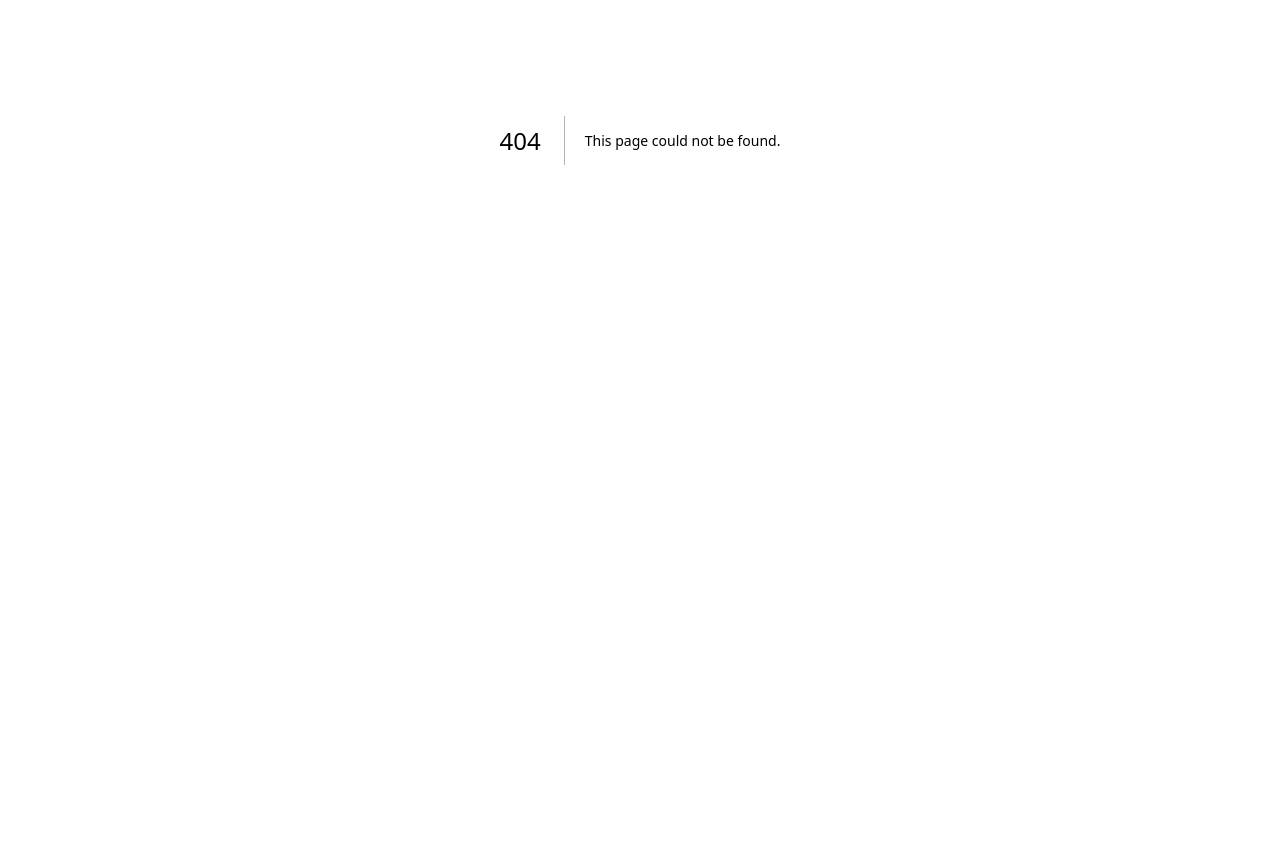
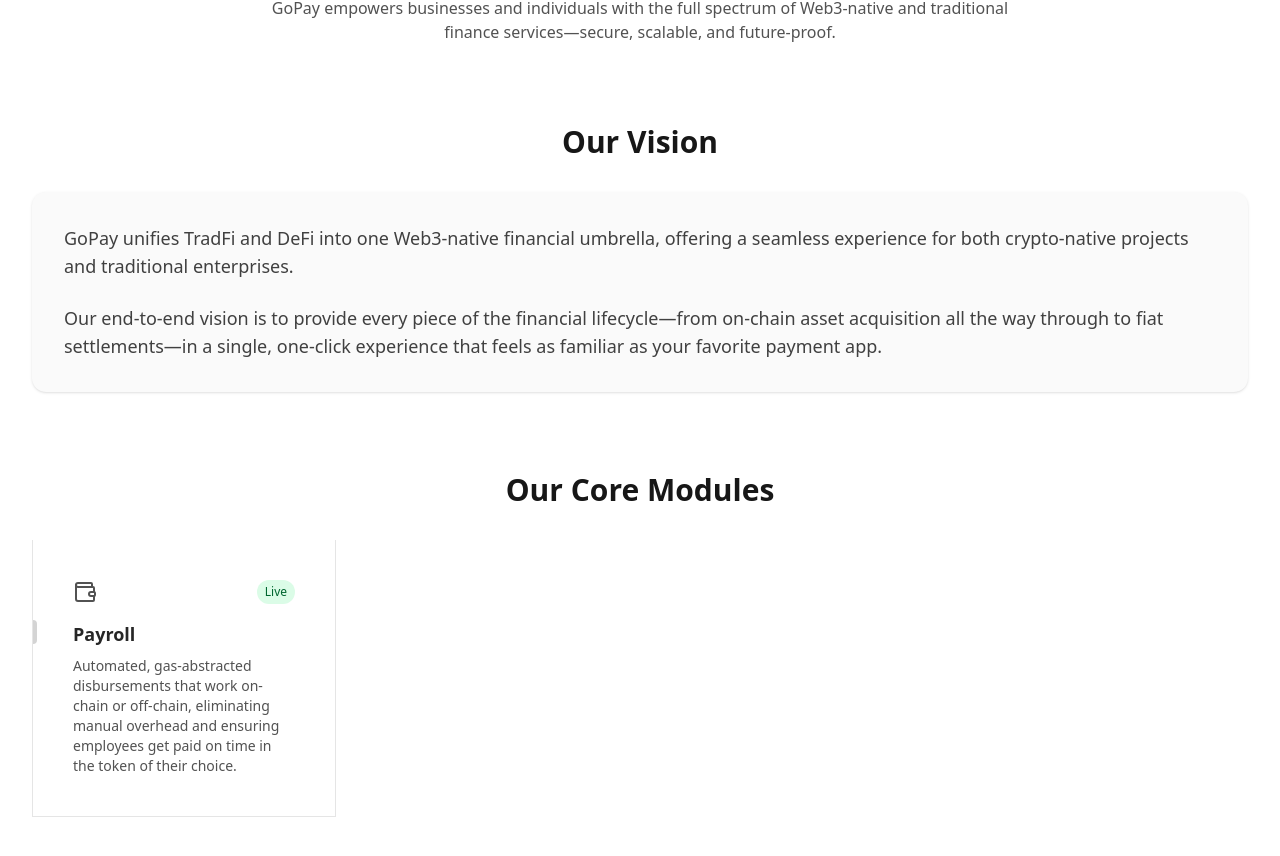
Before and after one commit to kaushalya4s5s7/GoPay_Morph, a Next.js app: page /pages/about in a window 1280 px wide. Before the commit this address had no page. Shown: the part 260-1116 px from the top of the page. Before the commit the page ends 800 px from the top, so only its background shows below. Built offline with nearby package versions, Linux system fonts and the light colour scheme.

Commit message:
feat(about):added about section

```diff
--- /dev/null
+++ b/app/pages/about/page.tsx
@@ -0,0 +1,134 @@
+import { cn } from "@/lib/utils";
+import {
+    Wallet,
+    ArrowLeftRight,
+    Users,
+    Lock,
+    Bot,
+    ShieldCheck,
+    Building,
+    Award
+} from "lucide-react";
+
+export default function AboutSection() {
+    const aboutInfo = {
+        title: "GoPay",
+        tagline: "Web3 Native Financial Infrastructure",
+        description: "GoPay is your all-in-one financial umbrella, seamlessly blending decentralized and centralized rails into a single, turnkey ecosystem. From on-chain smart-contract payroll, streaming payments, and trustless P2P transfers, to fiat on-ramps/off-ramps, KYC/AML compliance, and AI-powered automation, GoPay empowers businesses and individuals with the full spectrum of Web3-native and traditional finance services—secure, scalable, and future-proof."
+    };
+
+    const features = [
+        {
+            title: "Payroll",
+            description: "Automated, gas-abstracted disbursements that work on-chain or off-chain, eliminating manual overhead and ensuring employees get paid on time in the token of their choice.",
+            icon: <Wallet />,
+            status: "Live"
+        }
+    ];
+
+
+
+    return (
+        <div className="bg-white dark:bg-neutral-950 py-16">
+            <div className="max-w-7xl mx-auto px-4 sm:px-6 lg:px-8">
+                {/* Hero Section */}
+                <div className="text-center mb-20">
+                    <h1 className="text-4xl md:text-5xl font-bold mb-4 text-neutral-900 dark:text-white">{aboutInfo.title}</h1>
+                    <p className="text-xl md:text-2xl mb-6 text-blue-600 dark:text-blue-400">{aboutInfo.tagline}</p>
+                    <p className="max-w-3xl mx-auto text-neutral-600 dark:text-neutral-300">{aboutInfo.description}</p>
+                </div>
+
+                {/* Vision Section */}
+                <div className="mb-20">
+                    <h2 className="text-3xl font-bold mb-8 text-center text-neutral-900 dark:text-white">Our Vision</h2>
+                    <div className="bg-neutral-50 dark:bg-neutral-900 p-8 rounded-xl shadow-sm">
+                        <p className="text-lg text-neutral-700 dark:text-neutral-300 mb-6">
+                            GoPay unifies TradFi and DeFi into one Web3-native financial umbrella, offering a seamless experience for both crypto-native projects and traditional enterprises.
+                        </p>
+                        <p className="text-lg text-neutral-700 dark:text-neutral-300">
+                            Our end-to-end vision is to provide every piece of the financial lifecycle—from on-chain asset acquisition all the way through to fiat settlements—in a single, one-click experience that feels as familiar as your favorite payment app.
+                        </p>
+                    </div>
+                </div>
+
+                {/* Features Section */}
+                <div className="mb-20">
+                    <h2 className="text-3xl font-bold mb-8 text-center text-neutral-900 dark:text-white">Our Core Modules</h2>
+                    <div className="grid grid-cols-1 md:grid-cols-2 lg:grid-cols-4 relative z-10">
+                        {features.map((feature, index) => (
+                            <Feature key={feature.title} {...feature} index={index} />
+                        ))}
+                    </div>
+                </div>
+
+
+
+
+
+            </div>
+        </div>
+    );
+}
+
+const Feature = ({
+    title,
+    description,
+    icon,
+    index,
+    status
+}: {
+    title: string;
+    description: string;
+    icon: React.ReactNode;
+    index: number;
+    status: string;
+}) => {
+    const getStatusColor = (status: string) => {
+        switch (status) {
+            case "Live":
+                return "bg-green-100 text-green-800 dark:bg-green-900/30 dark:text-green-300";
+            case "Upcoming":
+                return "bg-blue-100 text-blue-800 dark:bg-blue-900/30 dark:text-blue-300";
+            case "Partial":
+                return "bg-yellow-100 text-yellow-800 dark:bg-yellow-900/30 dark:text-yellow-300";
+            case "Planned":
+                return "bg-purple-100 text-purple-800 dark:bg-purple-900/30 dark:text-purple-300";
+            default:
+                return "bg-gray-100 text-gray-800 dark:bg-gray-900/30 dark:text-gray-300";
+        }
+    };
+
+    return (
+        <div
+            className={cn(
+                "flex flex-col lg:border-r py-10 relative group/feature dark:border-neutral-800",
+                (index === 0 || index === 4) && "lg:border-l dark:border-neutral-800",
+                index < 4 && "lg:border-b dark:border-neutral-800"
+            )}
+        >
+            {index < 4 && (
+                <div className="opacity-0 group-hover/feature:opacity-100 transition duration-200 absolute inset-0 h-full w-full bg-gradient-to-t from-neutral-100 dark:from-neutral-800 to-transparent pointer-events-none" />
+            )}
+            {index >= 4 && (
+                <div className="opacity-0 group-hover/feature:opacity-100 transition duration-200 absolute inset-0 h-full w-full bg-gradient-to-b from-neutral-100 dark:from-neutral-800 to-transparent pointer-events-none" />
+            )}
+            <div className="flex items-center justify-between mb-4 relative z-10 px-10">
+                <div className="text-neutral-600 dark:text-neutral-400">
+                    {icon}
+                </div>
+                <div className={cn("text-xs px-2 py-1 rounded-full", getStatusColor(status))}>
+                    {status}
+                </div>
+            </div>
+            <div className="text-lg font-bold mb-2 relative z-10 px-10">
+                <div className="absolute left-0 inset-y-0 h-6 group-hover/feature:h-8 w-1 rounded-tr-full rounded-br-full bg-neutral-300 dark:bg-neutral-700 group-hover/feature:bg-blue-500 transition-all duration-200 origin-center" />
+                <span className="group-hover/feature:translate-x-2 transition duration-200 inline-block text-neutral-800 dark:text-neutral-100">
+                    {title}
+                </span>
+            </div>
+            <p className="text-sm text-neutral-600 dark:text-neutral-300 max-w-xs relative z-10 px-10">
+                {description}
+            </p>
+        </div>
+    );
+};
```
